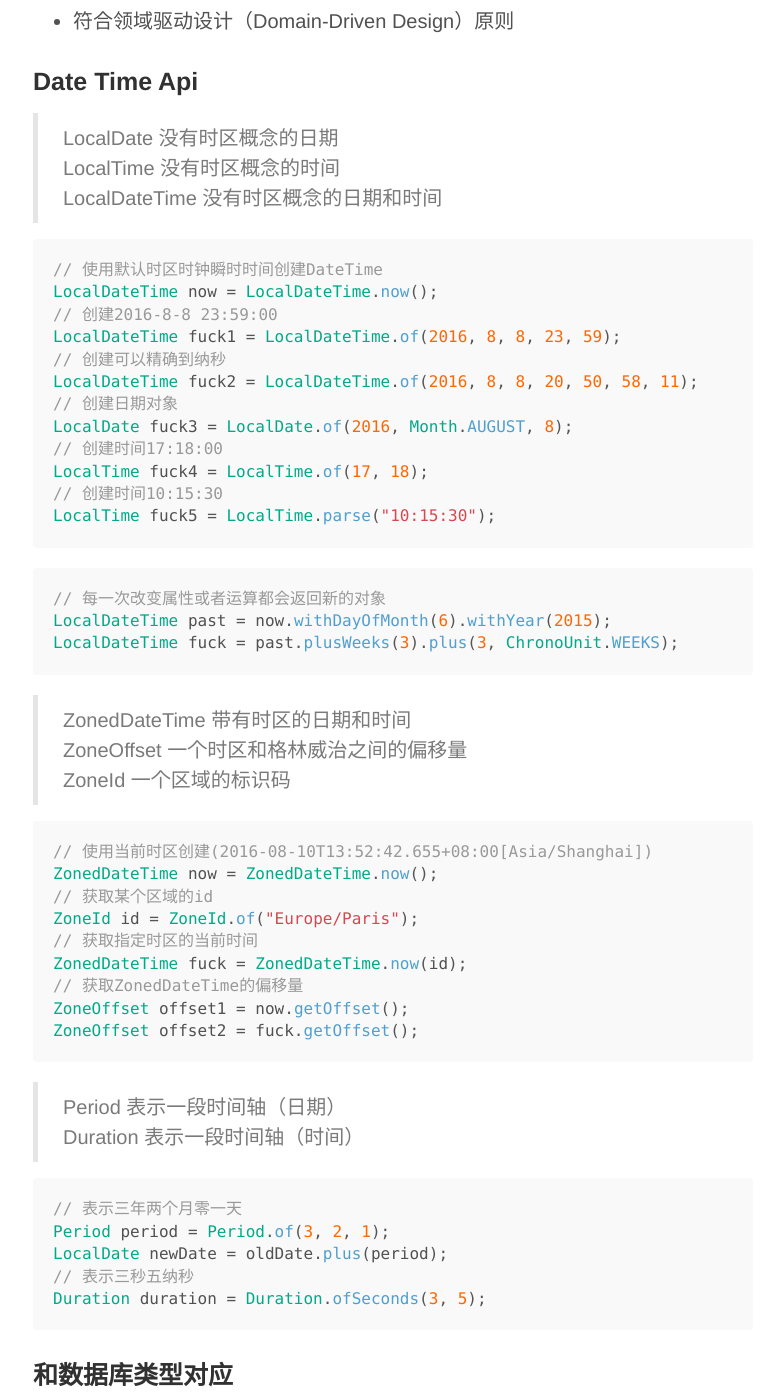
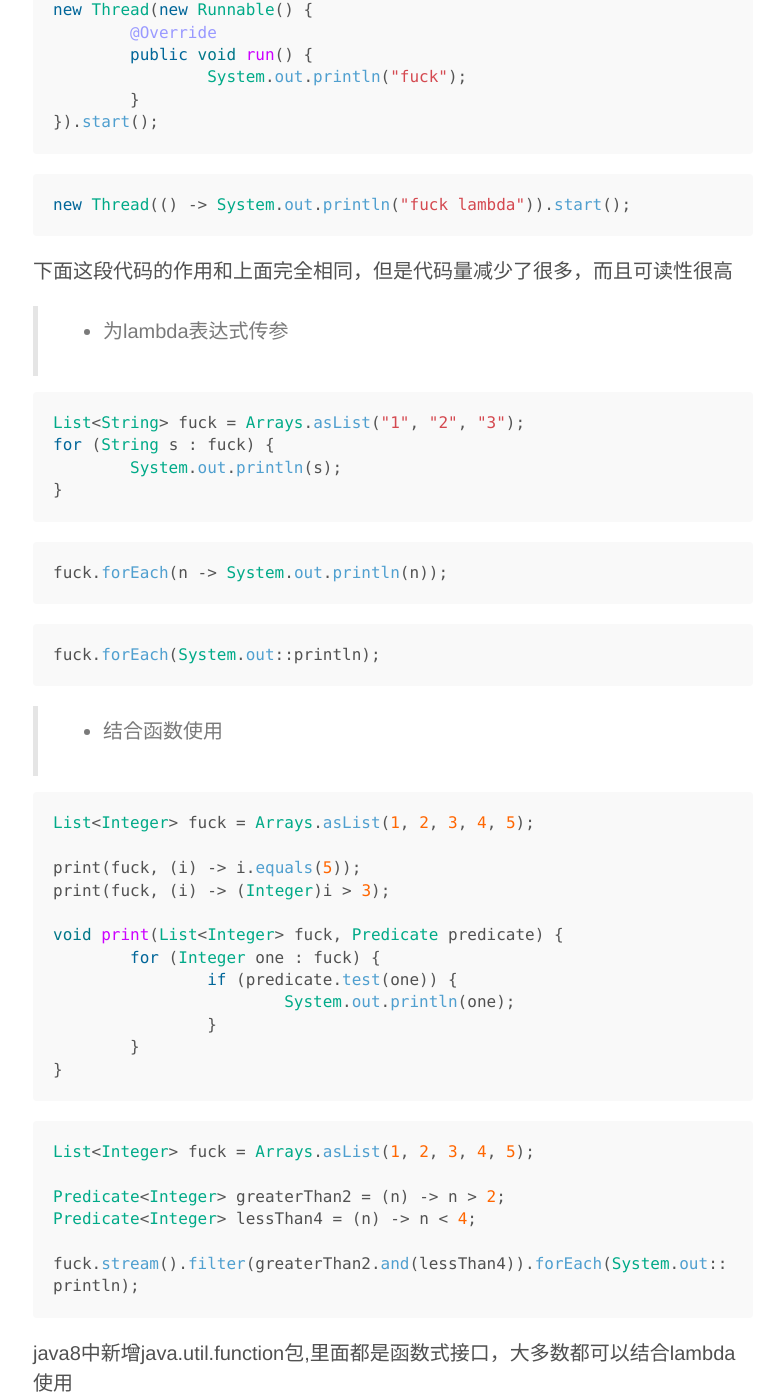
Before and after one commit to nkuflk/nkuflk.github.io, a Jekyll site: the page built from index.html, in a window 1280 px wide and 1400 px high, scrolled down 600 px. Shown: the whole window, without its empty margins (247-1014 px from the left). Built offline with Jekyll 4.4.1, drawn with Linux system fonts in a browser that asks for light colours; the list of posts is cut into pages by our own code; some of the changed text lies outside the part shown.

Commit message:
add java8

````diff
--- a/_posts/default/2016-08-09-java8-date-time-api.md
+++ b/_posts/default/2016-08-09-java8-date-time-api.md
@@ -23,22 +23,51 @@
 ```java
 // 使用默认时区时钟瞬时时间创建DateTime
 LocalDateTime now = LocalDateTime.now();
+// 2016-08-10T13:47:43.069
+System.out.println(now);
+
 // 创建2016-8-8 23:59:00
 LocalDateTime fuck1 = LocalDateTime.of(2016, 8, 8, 23, 59);
+// 2016-08-08T23:59
+System.out.println(fuck1);
+
 // 创建可以精确到纳秒
 LocalDateTime fuck2 = LocalDateTime.of(2016, 8, 8, 20, 50, 58, 11);
+// 2016-08-08T20:50:58.000000011
+System.out.println(fuck2);
+
 // 创建日期对象
 LocalDate fuck3 = LocalDate.of(2016, Month.AUGUST, 8);
+// 2016-08-08
+System.out.println(fuck3);
+
 // 创建时间17:18:00
 LocalTime fuck4 = LocalTime.of(17, 18);
+// 17:18
+System.out.println(fuck4);
+
 // 创建时间10:15:30
 LocalTime fuck5 = LocalTime.parse("10:15:30");
+// 10:15:30
+System.out.println(fuck5);
 ```
 
 ```java
-// 每一次改变属性或者运算都会返回新的对象
 LocalDateTime past = now.withDayOfMonth(6).withYear(2015);
+// 2015-08-06T13:47:43.069
+System.out.println(past);
+
 LocalDateTime fuck = past.plusWeeks(3).plus(3, ChronoUnit.WEEKS);
+// 2015-09-17T13:47:43.069
+System.out.println(fuck);
+
+// 通过查看源码，发现每一次运算都返回新的对象，不影响之前对象的属性值
+private LocalDateTime with(LocalDate newDate, LocalTime newTime) {
+	if (date == newDate && time == newTime) {
+		return this;
+	}
+	return new LocalDateTime(newDate, newTime);
+}
 ```
 
 > ZonedDateTime 带有时区的日期和时间
@@ -46,15 +75,29 @@
 > ZoneId 一个区域的标识码
 
 ```java
-// 使用当前时区创建(2016-08-10T13:52:42.655+08:00[Asia/Shanghai])
+// 使用当前时区创建
 ZonedDateTime now = ZonedDateTime.now();
+// 2016-08-10T13:52:42.655+08:00[Asia/Shanghai]
+System.out.println(now);
+
 // 获取某个区域的id
 ZoneId id = ZoneId.of("Europe/Paris");
+// Europe/Paris
+System.out.println(id);
+
 // 获取指定时区的当前时间
 ZonedDateTime fuck = ZonedDateTime.now(id);
+// 2016-08-10T13:56:14.330+02:00[Europe/Paris]
+System.out.println(fuck);
+
 // 获取ZonedDateTime的偏移量
 ZoneOffset offset1 = now.getOffset();
+// +08:00
+System.out.println(offset1);
+
 ZoneOffset offset2 = fuck.getOffset();
+// +02:00
+System.out.println(offset2);
 ```
 
 > Period 表示一段时间轴（日期）
@@ -63,15 +106,23 @@
 ```java
 // 表示三年两个月零一天
 Period period = Period.of(3, 2, 1);
+// P3Y2M1D
+System.out.println(period);
+
 LocalDate newDate = oldDate.plus(period);
+// 2019-10-11
+System.out.println(newDate);
+
 // 表示三秒五纳秒
 Duration duration = Duration.ofSeconds(3, 5);
+// PT3.000000005S
+System.out.println(duration);
 ```
 
 ### 和数据库类型对应
 
- sql | java
+sql | java
 -----------|----------------
- date	   | LocalDate
- time	   | LocalTime
- timestamp | LocalDateTime
+date	   | LocalDate
+time	   | LocalTime
+timestamp | LocalDateTime
--- /dev/null
+++ b/_posts/default/2016-08-15-java8-lambda.md
@@ -0,0 +1,92 @@
+---
+layout: post
+title: "java8 lambda"
+description: ""
+category: default
+tags: []
+---
+
+平时写lisp，python，ruby甚至c++时，需要一个函数，但是又不想专门写一个函数，也不想费劲的给这个函数起名字，就可以用到lambda表达式，即函数式编程
+
+jdk8中也引入了这个特性
+
+> * 基础用法
+
+```java
+new Thread(new Runnable() {
+	@Override
+	public void run() {
+		System.out.println("fuck");
+	}
+}).start();
+```
+
+```java
+new Thread(() -> System.out.println("fuck lambda")).start();
+```
+
+下面这段代码的作用和上面完全相同，但是代码量减少了很多，而且可读性很高
+
+> * 为lambda表达式传参
+
+```java
+List<String> fuck = Arrays.asList("1", "2", "3");
+for (String s : fuck) {
+	System.out.println(s);
+}
+```
+
+```java
+fuck.forEach(n -> System.out.println(n));
+```
+
+```java
+fuck.forEach(System.out::println);
+```
+
+> * 结合函数使用
+
+```java
+List<Integer> fuck = Arrays.asList(1, 2, 3, 4, 5);
+
+print(fuck, (i) -> i.equals(5));
+print(fuck, (i) -> (Integer)i > 3);
+
+void print(List<Integer> fuck, Predicate predicate) {
+	for (Integer one : fuck) {
+		if (predicate.test(one)) {
+			System.out.println(one);
+		}
+	}
+}
+```
+
+```java
+List<Integer> fuck = Arrays.asList(1, 2, 3, 4, 5);
+
+Predicate<Integer> greaterThan2 = (n) -> n > 2;
+Predicate<Integer> lessThan4 = (n) -> n < 4;
+
+fuck.stream().filter(greaterThan2.and(lessThan4)).forEach(System.out::println);
+```
+
+java8中新增java.util.function包,里面都是函数式接口，大多数都可以结合lambda使用
+
+```java
+List<Integer> fuck = Arrays.asList(1, 2, 3, 4, 5);
+fuck = fuck.stream().filter(x -> x > 2).collect(Collectors.toList());
+```
+
+结合Collectors实现对list的值过滤
+
+```java
+List<String> fuck = Arrays.asList("a", "b", "c", "d", "e");
+String lalala = fuck.stream().map(x -> x.toUpperCase()).collect(Collectors.joining("-_-"));
+```
+
+进行字符串的大写转换并用-_-连接
+
+> * 大神说
+
+[为什么引入Lambda](https://dzone.com/articles/why-we-need-Lambda-expressions)
+[对于java架构最强大的提升](https://blogs.oracle.com/javaone/entry/the_javaone_2013_technical_keynote)
````
Also changed, not shown: _posts/default/2016-08-13-java8-default-methods.md (added, +78 -0 lines).
